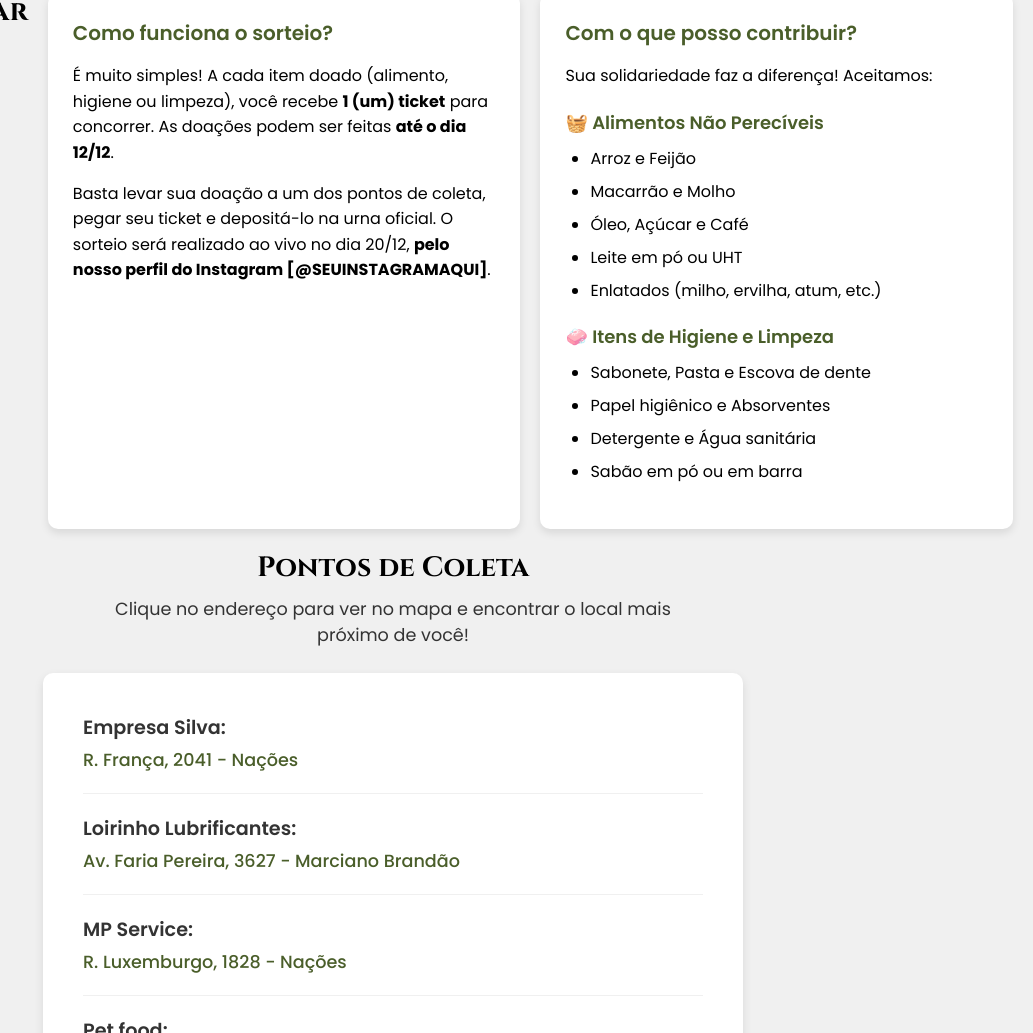
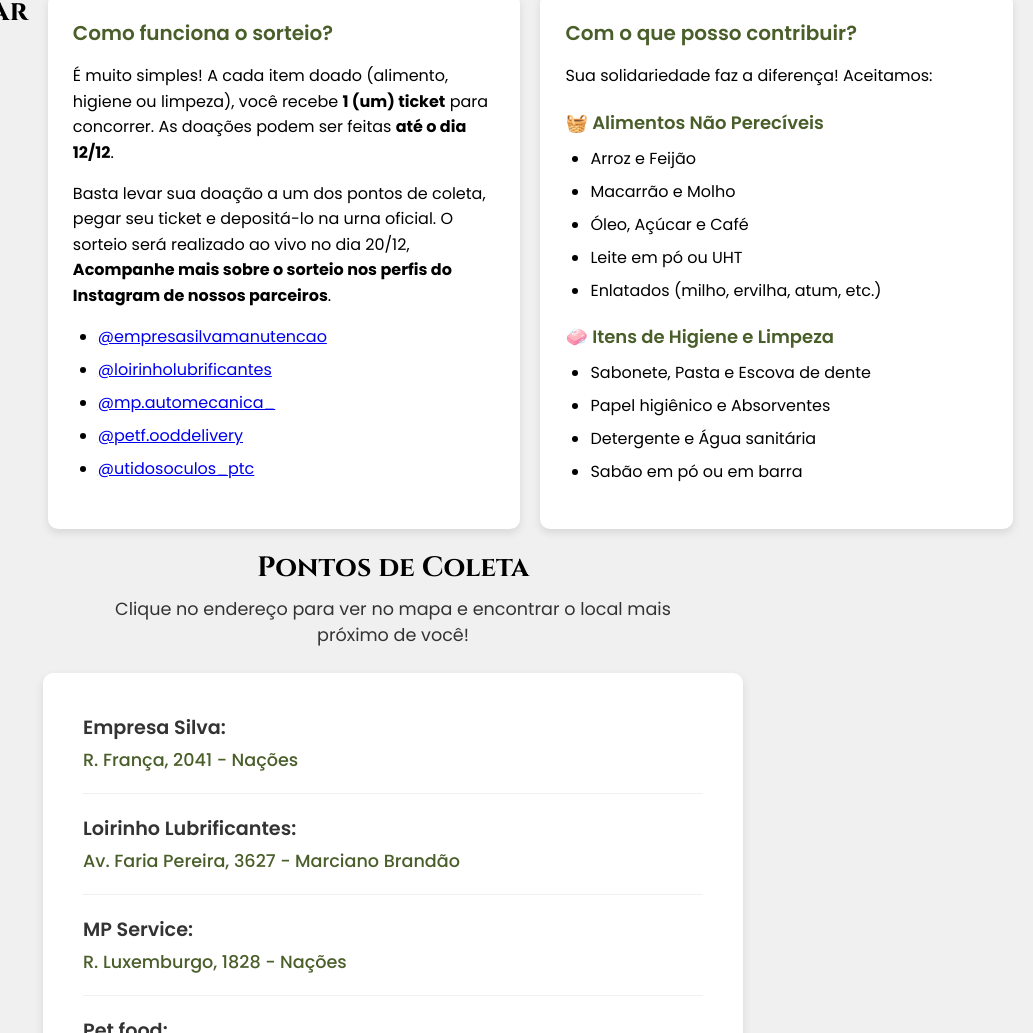
Before and after one commit to eniolord12/conexao-solidaria, a plain HTML site: page index.html in a window 1280 px wide. Shown: the part 1597-2630 px from the top of the page, without its empty margins (247-1280 px from the left). Drawn offline with Linux system fonts and the light colour scheme; a web font is replaced by a local one.

Commit message:
Fix HTML structure and improve formatting

```diff
--- a/index.html
+++ b/index.html
@@ -106,8 +106,25 @@
                         dia 12/12</strong>.</p>
                 <p>Basta levar sua doação a um dos pontos de coleta, pegar seu ticket
                     e depositá-lo na urna oficial. O sorteio será realizado ao vivo no dia 20/12,
-                    <strong>pelo nosso perfil do Instagram [@SEUINSTAGRAMAQUI]</strong>.
+                    <strong>Acompanhe mais sobre o sorteio nos perfis do Instagram de nossos parceiros</strong>.
                 </p>
+                <ul>
+                    <li><a href="https://www.instagram.com/empresasilvamanutencao?igsh=MXJiZjM1cW82eDZsZg=="
+                            target="_blank">@empresasilvamanutencao</a></li>
+
+                    <li><a href="https://www.instagram.com/loirinholubrificantes?igsh=MTQ2d2xqcG1nM3MybQ=="
+                            target="_blank">@loirinholubrificantes</a></li>
+
+                    <li><a href="https://www.instagram.com/mp.automecanica_?igsh=YnUxN2Uwbm5pYXpt"
+                            target="_blank">@mp.automecanica_</a></li>
+
+                    <li><a href="https://www.instagram.com/petf.ooddelivery?igsh=MTQxbnA5NXpmcWZzNg=="
+                            target="_blank">@petf.ooddelivery</a></li>
+
+                    <li><a href="https://www.instagram.com/utidosoculos_ptc?utm_source=qr&igsh=a2kxdjM2YWQzOGx4"
+                            target="_blank">@utidosoculos_ptc</a></li>
+                </ul>
+
             </article>
             <article aria-labelledby="o-que-doar-titulo">
                 <h4 id="o-que-doar-titulo">Com o que posso contribuir?</h4>
```
